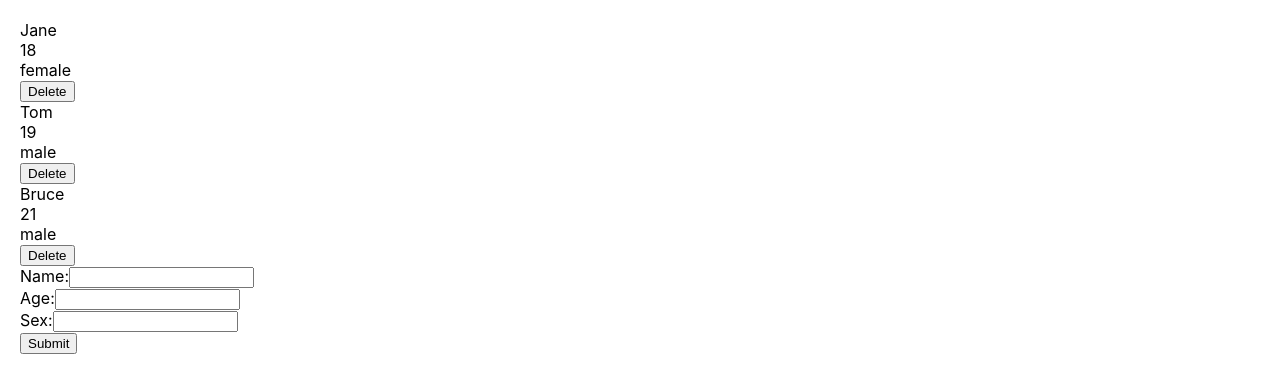
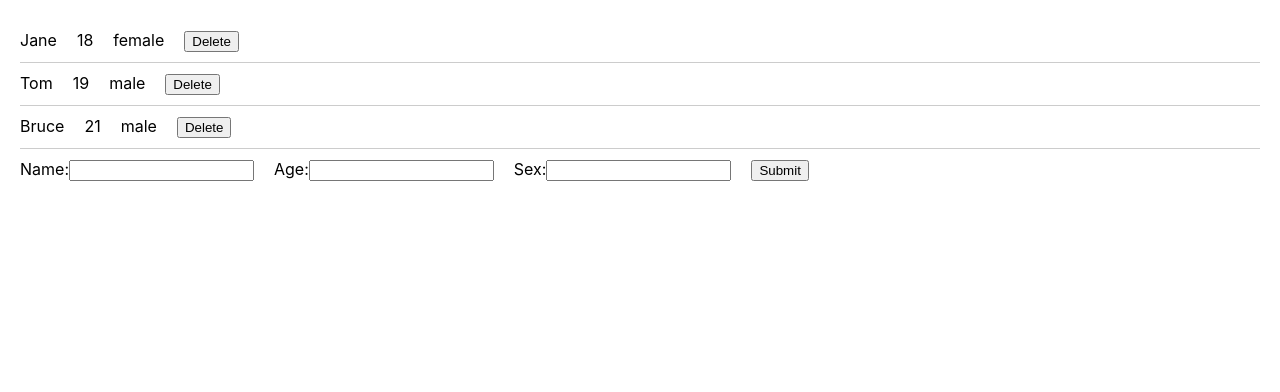
Before and after one commit to jackniu/react-demo, a React (Create React App) app: page / in a window 1280 px wide. Shown: the top 392 px of the page. Built offline with nearby package versions, Linux system fonts and the light colour scheme.

Commit message:
Add CSS.

```diff
--- a/src/AddContact.js
+++ b/src/AddContact.js
@@ -20,7 +20,7 @@ class AddContact extends React.Component {
     render() {
         return (
             <div>
-                <form onSubmit={this.handleSubmit}>
+                <form onSubmit={this.handleSubmit} className="addContact">
                     <div>
                         <label htmlFor="name">Name:</label>
                         <input type="text" id="name" onChange={this.handleChange} />
--- a/src/App.css
+++ b/src/App.css
@@ -1,3 +1,15 @@
 body {
   padding: 20px;
 }
+.ContactForm{
+  padding: 10px 0;
+  border-bottom: 1px solid #ccc;
+}
+.ContactForm > div,
+.addContact > div {
+  display: inline-block;
+  margin-right: 20px;
+}
+.addContact > div {
+  padding: 10px 0;
+}
```
